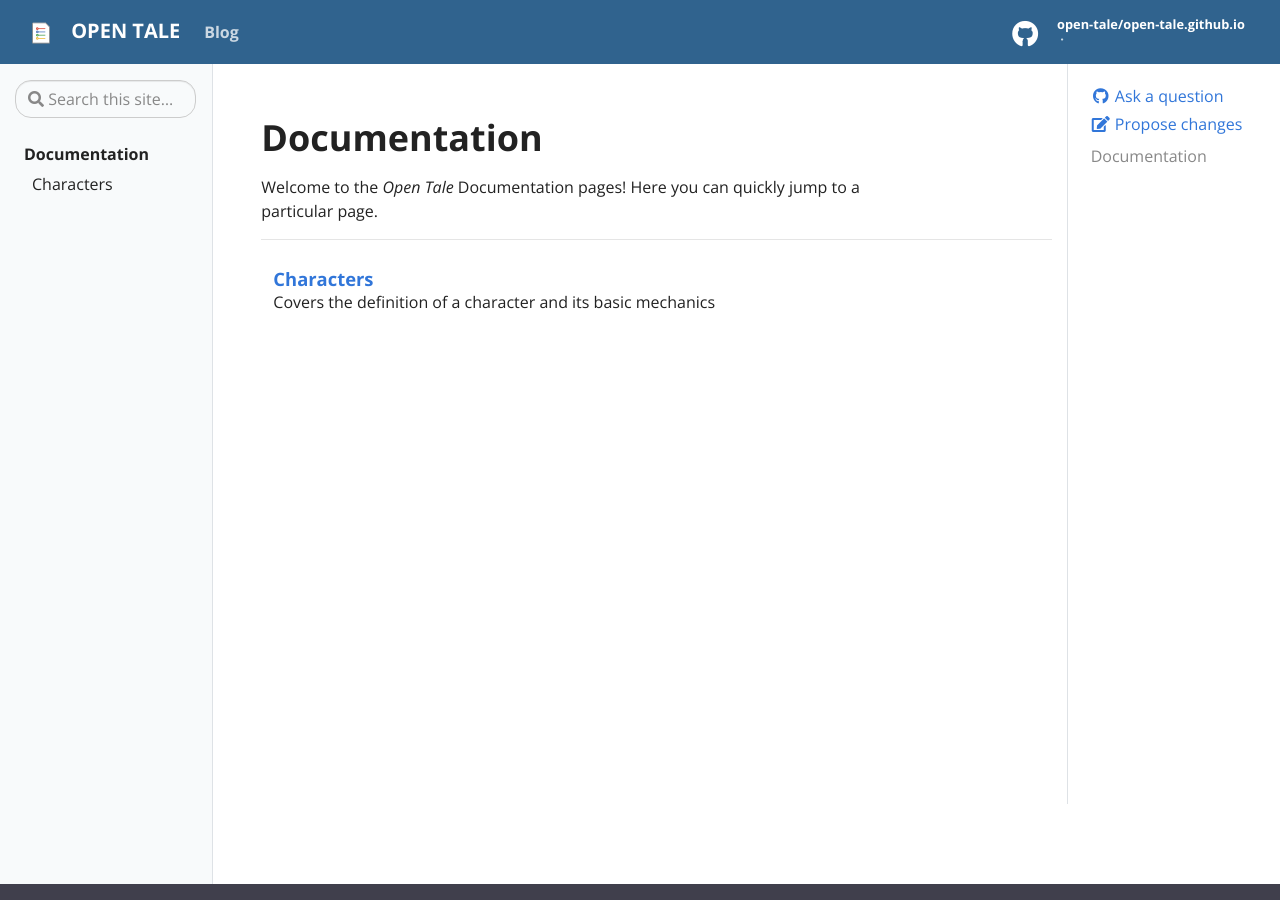
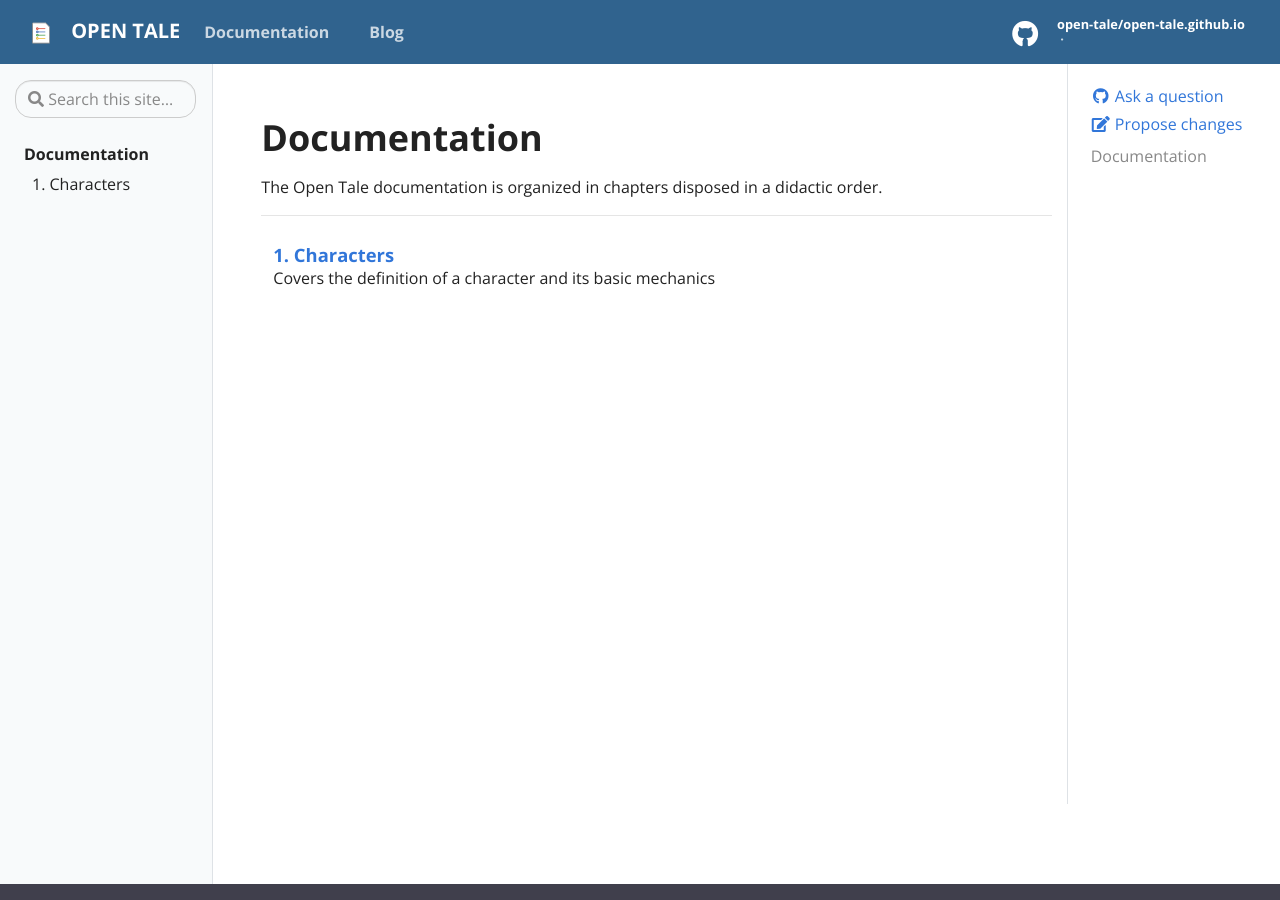
Before and after one commit to open-tale/open-tale.github.io, a Jekyll site: the page built from pages/docs.md, in a window 1280 px wide and 900 px high. Built offline with Jekyll 4.4.1, drawn with Linux system fonts in a browser that asks for light colours.

Commit message:
better structure

```diff
--- a/_data/navigation.yml
+++ b/_data/navigation.yml
@@ -1,2 +1,4 @@
+- title: Documentation
+  url: docs
 - title: Blog
   url: blog
--- a/_data/toc.yml
+++ b/_data/toc.yml
@@ -1,5 +1,5 @@
 - title: Documentation
   url: docs
   links:
-    - title: "Characters"
-      url: "docs/characters"
+    - title: "1. Characters"
+      url: "docs/01-characters"
--- a/_docs/characters.md
+++ b/_docs/01-characters.md
@@ -1,9 +1,9 @@
 ---
-title: Characters
+title: 1. Characters
 description: Covers the definition of a character and its basic mechanics
 ---
 
-# Characters
+# 1. Characters
 
 Characters are entities that can affect the narrative and interact with each
 other (or with the environment). A character can have the following traits:
--- a/pages/docs.md
+++ b/pages/docs.md
@@ -6,8 +6,8 @@ permalink: /docs/
 
 # Documentation
 
-Welcome to the *{{ site.title }}* Documentation pages! Here you can quickly jump to a
-particular page.
+The Open Tale documentation is organized in chapters disposed in a didactic
+order.
 
 <div class="section-index">
     <hr class="panel-line">
```
Also changed, not shown: pages/index.md (+2 -0 lines).
